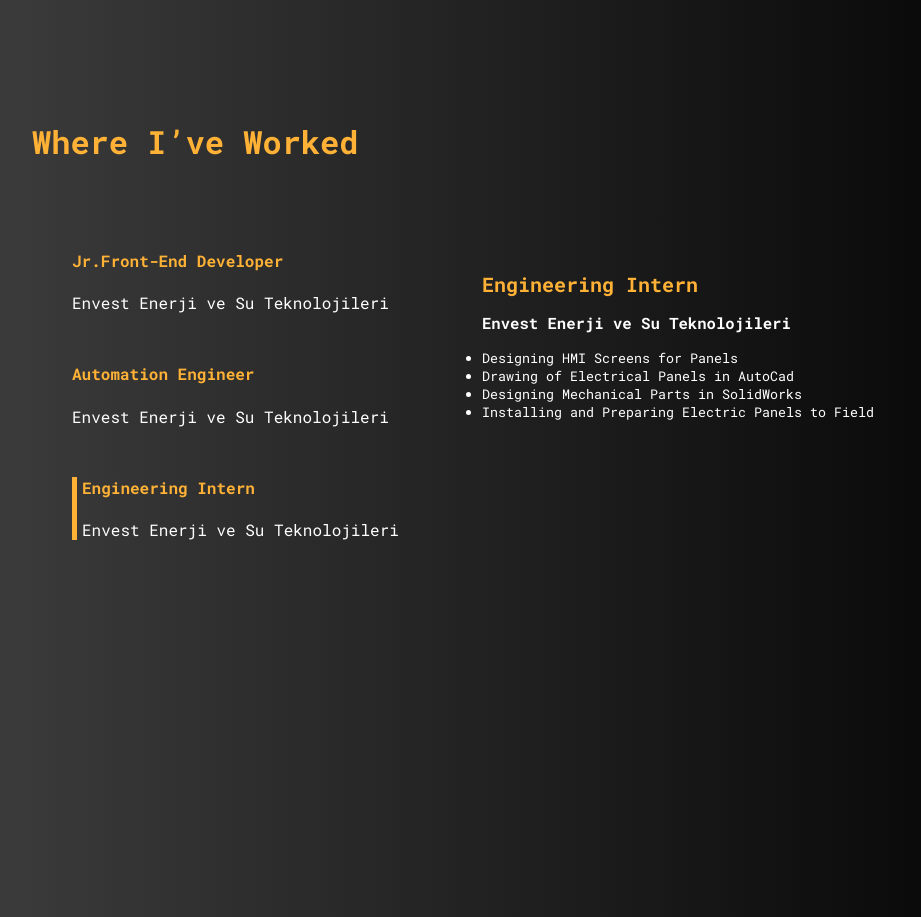
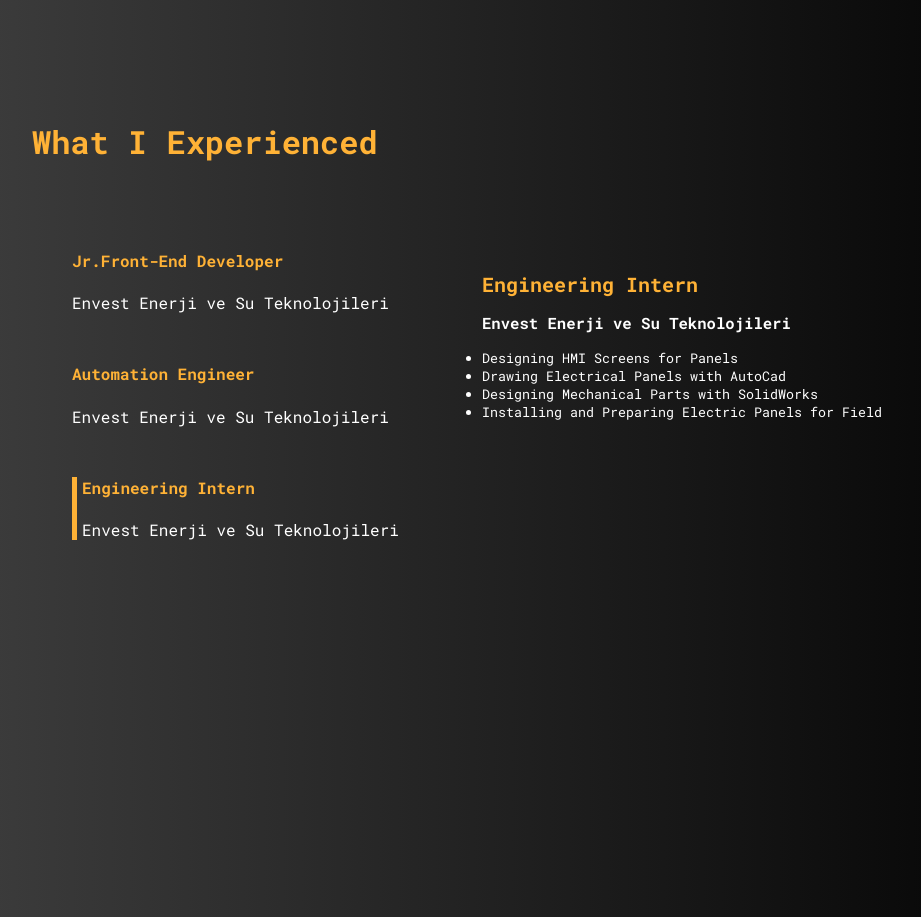
Before and after one commit to saurkmez/React-Website-Template, a React (Create React App) app: page /#/Intern in a window 1280 px wide. Shown: the part 1560-2477 px from the top of the page, without its empty margins (158-1079 px from the left). Built offline with nearby package versions, Linux system fonts and the light colour scheme.

Commit message:
jobs fix

```diff
--- a/src/components/Jobs/Intern.js
+++ b/src/components/Jobs/Intern.js
@@ -7,11 +7,12 @@
       <h3>Envest Enerji ve Su Teknolojileri</h3>
       <ul>
         <li>Designing HMI Screens for Panels</li>
-        <li>Drawing of Electrical Panels in AutoCad</li>
+        <li>Drawing Electrical Panels with AutoCad
+</li>
 
-        <li>Designing Mechanical Parts in SolidWorks</li>
+        <li>Designing Mechanical Parts with SolidWorks</li>
 
-        <li>Installing and Preparing Electric Panels to Field</li>
+        <li>Installing and Preparing Electric Panels for Field</li>
       </ul>
     </div>
   );
--- a/src/components/Jobs/Jobs.js
+++ b/src/components/Jobs/Jobs.js
@@ -21,7 +21,7 @@
       <HashRouter hashType="slash">
         <div className="jobscontainer" data-aos="fade-down">
           <div className="jobsheader">
-            <h1 style={{ margin: 0, color: "#ffb236" }}>Where I’ve Worked</h1>
+            <h1 style={{ margin: 0, color: "#ffb236" }}>What I Experienced</h1>
           </div>
 
           <div className="jobscompany">
```
